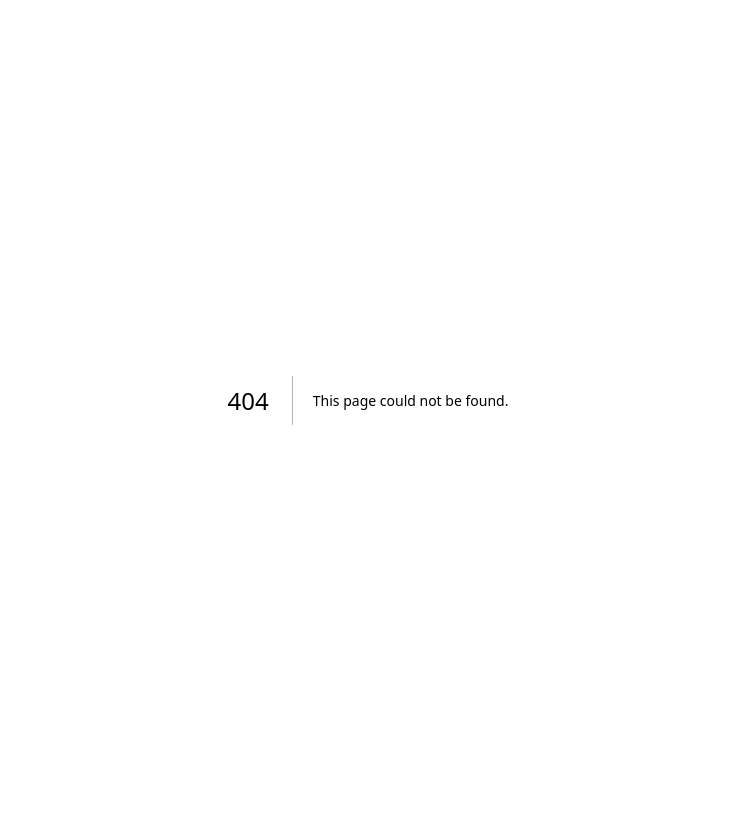
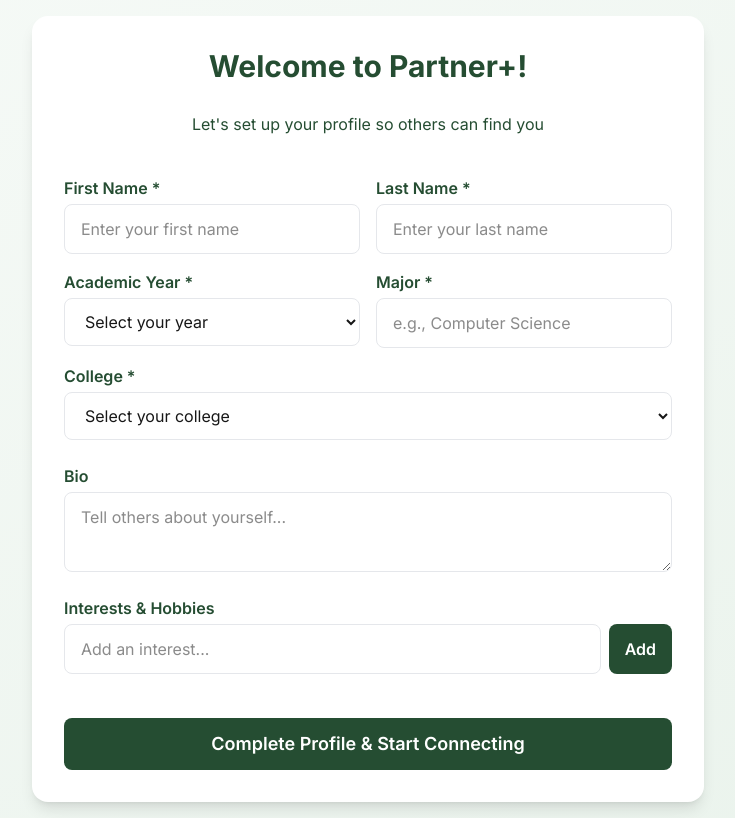
Before and after one commit to manuaishika/partnerfinder, a Next.js app in the folder frontend/: page /profile-setup in a window 1280 px wide. Before the commit this address had no page. Shown: the whole page, without its empty margins (272-1007 px from the left). Built offline with nearby package versions, Linux system fonts and the light colour scheme.

Commit message:
login et al

```diff
--- /dev/null
+++ b/frontend/src/app/login/page.tsx
@@ -0,0 +1,42 @@
+import Link from "next/link";
+
+export default function LoginPage() {
+  return (
+    <div className="min-h-screen flex items-center justify-center bg-gradient-to-br from-[#f6faf7] to-[#eaf3ec]">
+      <div className="absolute left-8 top-8">
+        <Link href="/">
+          <span className="text-[#254d32] text-lg hover:underline">&larr; Back to home</span>
+        </Link>
+      </div>
+      <div className="w-full max-w-md mx-auto bg-white rounded-2xl shadow-lg p-8 flex flex-col items-center">
+        <h2 className="text-2xl font-bold text-[#254d32] mb-2">Welcome back</h2>
+        <p className="text-[#254d32] mb-6">Sign in to find your perfect partner</p>
+        <form className="w-full flex flex-col gap-4">
+          <input
+            type="email"
+            placeholder="your.name@college.edu"
+            className="w-full px-4 py-3 border border-gray-200 rounded-lg focus:outline-none focus:ring-2 focus:ring-[#254d32]"
+          />
+          <input
+            type="password"
+            placeholder="Password"
+            className="w-full px-4 py-3 border border-gray-200 rounded-lg focus:outline-none focus:ring-2 focus:ring-[#254d32]"
+          />
+          <button
+            type="submit"
+            className="w-full bg-[#254d32] text-white py-3 rounded-lg font-semibold hover:bg-[#37624e] transition"
+          >
+            Sign In
+          </button>
+        </form>
+        <div className="w-full flex justify-between items-center mt-4">
+          <span className="text-[#254d32] text-sm">Don't have an account?</span>
+          <Link href="/signup" className="text-[#254d32] text-sm font-semibold hover:underline">Sign up</Link>
+        </div>
+        <div className="w-full mt-6 bg-[#f6faf7] text-[#254d32] text-xs rounded-lg p-3 text-center">
+          Only users with valid college email addresses can register. This is a student-first space.
+        </div>
+      </div>
+    </div>
+  );
+}
--- /dev/null
+++ b/frontend/src/app/profile-setup/page.tsx
@@ -0,0 +1,98 @@
+'use client';
+
+import React, { useState } from "react";
+
+const years = [
+  "Freshman",
+  "Sophomore",
+  "Junior",
+  "Senior",
+  "Graduate",
+];
+
+const colleges = [
+  "Select your college",
+  "College of Engineering",
+  "College of Arts & Sciences",
+  "College of Business",
+  "College of Design",
+  "Other",
+];
+
+export default function ProfileSetup() {
+  const [interests, setInterests] = useState<string[]>([]);
+  const [interestInput, setInterestInput] = useState("");
+
+  const addInterest = (e: React.FormEvent) => {
+    e.preventDefault();
+    if (interestInput.trim() && !interests.includes(interestInput.trim())) {
+      setInterests([...interests, interestInput.trim()]);
+      setInterestInput("");
+    }
+  };
+
+  return (
+    <div className="min-h-screen flex items-center justify-center bg-gradient-to-br from-[#f6faf7] to-[#eaf3ec] p-4">
+      <form className="w-full max-w-2xl bg-white rounded-2xl shadow-lg p-8 flex flex-col gap-6">
+        <h2 className="text-3xl font-bold text-[#254d32] mb-1 text-center">Welcome to Partner+!</h2>
+        <p className="text-[#254d32] mb-4 text-center">Let's set up your profile so others can find you</p>
+        <div className="grid grid-cols-1 md:grid-cols-2 gap-4">
+          <div className="flex flex-col gap-1">
+            <label className="font-semibold text-[#254d32]">First Name *</label>
+            <input type="text" required placeholder="Enter your first name" className="px-4 py-3 border border-gray-200 rounded-lg focus:outline-none focus:ring-2 focus:ring-[#254d32]" />
+          </div>
+          <div className="flex flex-col gap-1">
+            <label className="font-semibold text-[#254d32]">Last Name *</label>
+            <input type="text" required placeholder="Enter your last name" className="px-4 py-3 border border-gray-200 rounded-lg focus:outline-none focus:ring-2 focus:ring-[#254d32]" />
+          </div>
+          <div className="flex flex-col gap-1">
+            <label className="font-semibold text-[#254d32]">Academic Year *</label>
+            <select required className="px-4 py-3 border border-gray-200 rounded-lg focus:outline-none focus:ring-2 focus:ring-[#254d32]">
+              <option value="">Select your year</option>
+              {years.map((year) => (
+                <option key={year} value={year}>{year}</option>
+              ))}
+            </select>
+          </div>
+          <div className="flex flex-col gap-1">
+            <label className="font-semibold text-[#254d32]">Major *</label>
+            <input type="text" required placeholder="e.g., Computer Science" className="px-4 py-3 border border-gray-200 rounded-lg focus:outline-none focus:ring-2 focus:ring-[#254d32]" />
+          </div>
+          <div className="flex flex-col gap-1 md:col-span-2">
+            <label className="font-semibold text-[#254d32]">College *</label>
+            <select required className="px-4 py-3 border border-gray-200 rounded-lg focus:outline-none focus:ring-2 focus:ring-[#254d32]">
+              {colleges.map((college) => (
+                <option key={college} value={college === 'Select your college' ? '' : college}>{college}</option>
+              ))}
+            </select>
+          </div>
+        </div>
+        <div className="flex flex-col gap-1">
+          <label className="font-semibold text-[#254d32]">Bio</label>
+          <textarea placeholder="Tell others about yourself..." className="px-4 py-3 border border-gray-200 rounded-lg focus:outline-none focus:ring-2 focus:ring-[#254d32] min-h-[80px]" />
+        </div>
+        <div className="flex flex-col gap-1">
+          <label className="font-semibold text-[#254d32]">Interests & Hobbies</label>
+          <form className="flex gap-2" onSubmit={addInterest}>
+            <input
+              type="text"
+              placeholder="Add an interest..."
+              value={interestInput}
+              onChange={e => setInterestInput(e.target.value)}
+              className="flex-1 px-4 py-3 border border-gray-200 rounded-lg focus:outline-none focus:ring-2 focus:ring-[#254d32]"
+            />
+            <button type="submit" className="px-4 py-2 bg-[#254d32] text-white rounded-lg font-semibold hover:bg-[#37624e] transition">Add</button>
+          </form>
+          <div className="flex flex-wrap gap-2 mt-2">
+            {interests.map((interest, idx) => (
+              <span key={idx} className="bg-[#e3f2e8] text-[#254d32] px-3 py-1 rounded-full text-xs font-medium">{interest}</span>
+            ))}
+          </div>
+        </div>
+        <button type="submit" className="w-full bg-[#254d32] text-white py-3 rounded-lg font-semibold text-lg hover:bg-[#37624e] transition mt-2">
+          Complete Profile & Start Connecting
+        </button>
+      </form>
+    </div>
+  );
+}
--- /dev/null
+++ b/frontend/src/app/signup/page.tsx
@@ -0,0 +1,42 @@
+import Link from "next/link";
+
+export default function SignupPage() {
+  return (
+    <div className="min-h-screen flex items-center justify-center bg-gradient-to-br from-[#f6faf7] to-[#eaf3ec]">
+      <div className="absolute left-8 top-8">
+        <Link href="/">
+          <span className="text-[#254d32] text-lg hover:underline">&larr; Back to home</span>
+        </Link>
+      </div>
+      <div className="w-full max-w-md mx-auto bg-white rounded-2xl shadow-lg p-8 flex flex-col items-center">
+        <h2 className="text-2xl font-bold text-[#254d32] mb-2">Create your account</h2>
+        <p className="text-[#254d32] mb-6">Sign up to find your perfect partner</p>
+        <form className="w-full flex flex-col gap-4">
+          <input
+            type="email"
+            placeholder="your.name@college.edu"
+            className="w-full px-4 py-3 border border-gray-200 rounded-lg focus:outline-none focus:ring-2 focus:ring-[#254d32]"
+          />
+          <input
+            type="password"
+            placeholder="Password"
+            className="w-full px-4 py-3 border border-gray-200 rounded-lg focus:outline-none focus:ring-2 focus:ring-[#254d32]"
+          />
+          <button
+            type="submit"
+            className="w-full bg-[#254d32] text-white py-3 rounded-lg font-semibold hover:bg-[#37624e] transition"
+          >
+            Sign Up
+          </button>
+        </form>
+        <div className="w-full flex justify-between items-center mt-4">
+          <span className="text-[#254d32] text-sm">Already have an account?</span>
+          <Link href="/login" className="text-[#254d32] text-sm font-semibold hover:underline">Sign in</Link>
+        </div>
+        <div className="w-full mt-6 bg-[#f6faf7] text-[#254d32] text-xs rounded-lg p-3 text-center">
+          Only users with valid college email addresses can register. This is a student-first space.
+        </div>
+      </div>
+    </div>
+  );
+}
```
